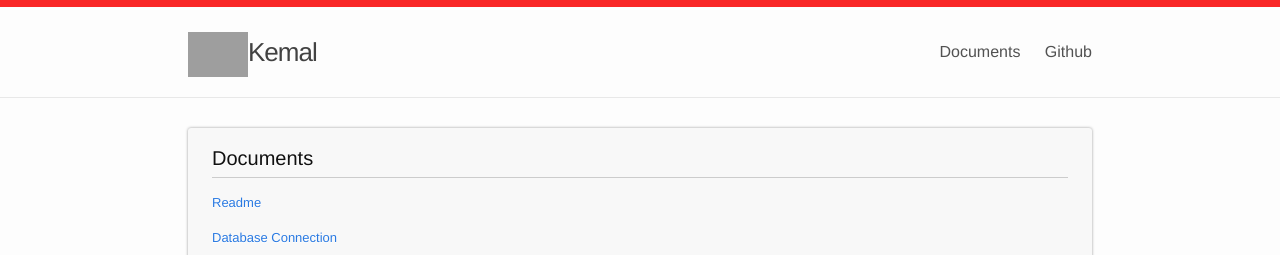
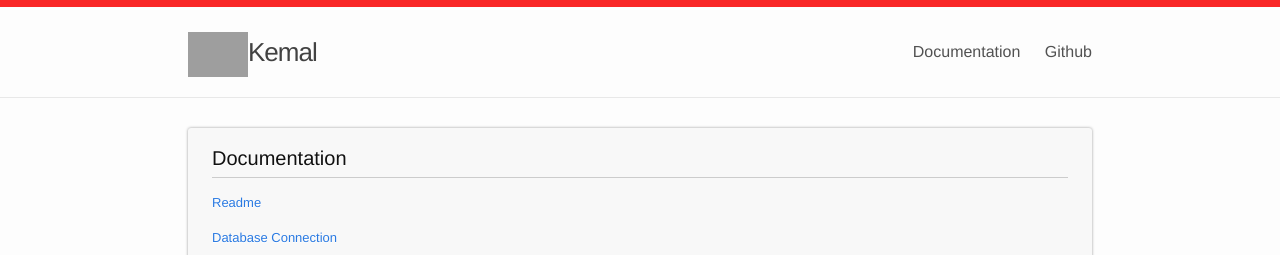
Before and after one commit to kemalcr/kemal, a Jekyll site: the page built from docs.md, in a window 1280 px wide. Shown: the top 255 px of the page. Built offline with Jekyll 4.4.1, drawn with Linux system fonts in a browser that asks for light colours; Markdown is read by kramdown in place of the engine named in the settings; grey boxes are pictures that could not be loaded.

Commit message:
Update documentation title

```diff
--- a/_config.yml
+++ b/_config.yml
@@ -17,7 +17,7 @@ collections:
     output: true
 
 nav_bars:
-  - title: "Documents"
+  - title: "Documentation"
     url: "/docs/getting_started.html"
   - title: "Github"
     url: "https://github.com/sdogruyol/kemal"
--- a/docs.md
+++ b/docs.md
@@ -4,7 +4,7 @@ layout: default
 
 <div class="doc-sidebar">
 
-  <h1 class="doc-heading">Documents</h1>
+  <h1 class="doc-heading">Documentation</h1>
 
   <ul class="doc-list">
     {% for post in site.docs %}
```
